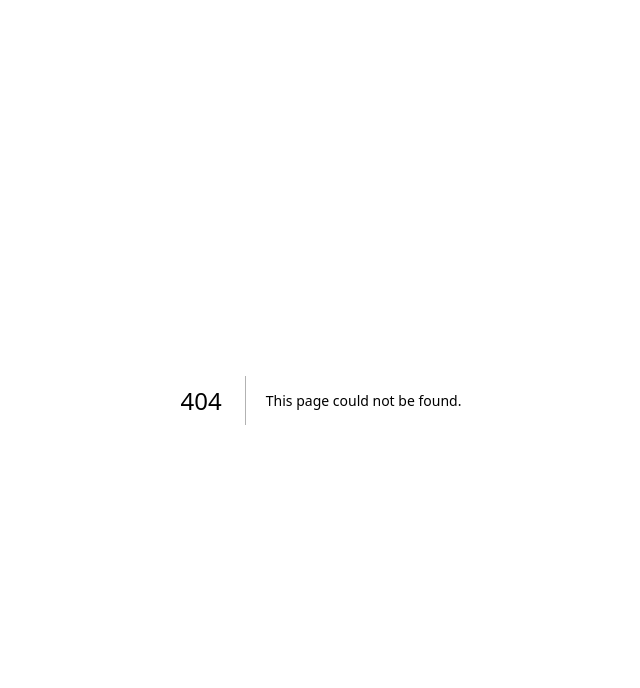
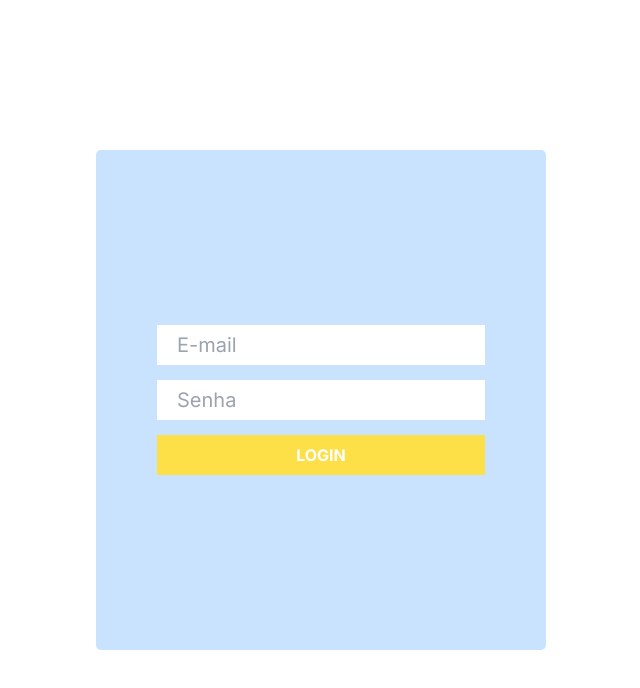
Before and after one commit to denisfl1/Control_of_Student_Grades-FrontEnd, a Next.js app: page /loginpage in a window 1280 px wide. Before the commit this address had no page. Shown: the top 688 px of the page, without its empty margins (319-959 px from the left). Built offline with nearby package versions, Linux system fonts and the light colour scheme.

Commit message:
firstCommit

```diff
--- a/src/app/globals.css
+++ b/src/app/globals.css
@@ -2,32 +2,26 @@
 @tailwind components;
 @tailwind utilities;
 
-:root {
-  --foreground-rgb: 0, 0, 0;
-  --background-start-rgb: 214, 219, 220;
-  --background-end-rgb: 255, 255, 255;
+
+
+.loginContent{
+  width: 450px;
+  height: 500px;
+  border-radius: 5px;
 }
 
-@media (prefers-color-scheme: dark) {
-  :root {
-    --foreground-rgb: 255, 255, 255;
-    --background-start-rgb: 0, 0, 0;
-    --background-end-rgb: 0, 0, 0;
-  }
+.loginContent input{
+  height: 40px;
+  margin-bottom: 15px;
+  padding-left: 20px;
+  padding-right: 20px;
+  font-size: 20px;
+
 }
 
-body {
-  color: rgb(var(--foreground-rgb));
-  background: linear-gradient(
-      to bottom,
-      transparent,
-      rgb(var(--background-end-rgb))
-    )
-    rgb(var(--background-start-rgb));
+.loginContent button{
+  height: 40px;
+  width: 100%;
+  color: white;
+  font-weight: bold;
 }
-
-@layer utilities {
-  .text-balance {
-    text-wrap: balance;
-  }
-}
--- /dev/null
+++ b/src/app/loginpage/page.tsx
@@ -0,0 +1,19 @@
+
+import Login from "@/components/login"
+
+export default function loginPage(){
+
+
+
+    return(
+        <div className="flex m-auto min-h-screen w-full justify-center items-center">
+
+          <Login></Login>
+
+        </div>
+
+
+    )
+
+
+}
--- a/src/app/page.tsx
+++ b/src/app/page.tsx
@@ -1,113 +1,18 @@
-import Image from "next/image";
+
+import Header from "@/components/header";
 
 export default function Home() {
+
+  const HandleLogin=()=>{
+
+    console.log("clicado")
+
+}
+
+
   return (
-    <main className="flex min-h-screen flex-col items-center justify-between p-24">
-      <div className="z-10 w-full max-w-5xl items-center justify-between font-mono text-sm lg:flex">
-        <p className="fixed left-0 top-0 flex w-full justify-center border-b border-gray-300 bg-gradient-to-b from-zinc-200 pb-6 pt-8 backdrop-blur-2xl dark:border-neutral-800 dark:bg-zinc-800/30 dark:from-inherit lg:static lg:w-auto  lg:rounded-xl lg:border lg:bg-gray-200 lg:p-4 lg:dark:bg-zinc-800/30">
-          Get started by editing&nbsp;
-          <code className="font-mono font-bold">src/app/page.tsx</code>
-        </p>
-        <div className="fixed bottom-0 left-0 flex h-48 w-full items-end justify-center bg-gradient-to-t from-white via-white dark:from-black dark:via-black lg:static lg:size-auto lg:bg-none">
-          <a
-            className="pointer-events-none flex place-items-center gap-2 p-8 lg:pointer-events-auto lg:p-0"
-            href="https://vercel.com?utm_source=create-next-app&utm_medium=appdir-template&utm_campaign=create-next-app"
-            target="_blank"
-            rel="noopener noreferrer"
-          >
-            By{" "}
-            <Image
-              src="/vercel.svg"
-              alt="Vercel Logo"
-              className="dark:invert"
-              width={100}
-              height={24}
-              priority
-            />
-          </a>
-        </div>
-      </div>
-
-      <div className="relative z-[-1] flex place-items-center before:absolute before:h-[300px] before:w-full before:-translate-x-1/2 before:rounded-full before:bg-gradient-radial before:from-white before:to-transparent before:blur-2xl before:content-[''] after:absolute after:-z-20 after:h-[180px] after:w-full after:translate-x-1/3 after:bg-gradient-conic after:from-sky-200 after:via-blue-200 after:blur-2xl after:content-[''] before:dark:bg-gradient-to-br before:dark:from-transparent before:dark:to-blue-700 before:dark:opacity-10 after:dark:from-sky-900 after:dark:via-[#0141ff] after:dark:opacity-40 sm:before:w-[480px] sm:after:w-[240px] before:lg:h-[360px]">
-        <Image
-          className="relative dark:drop-shadow-[0_0_0.3rem_#ffffff70] dark:invert"
-          src="/next.svg"
-          alt="Next.js Logo"
-          width={180}
-          height={37}
-          priority
-        />
-      </div>
-
-      <div className="mb-32 grid text-center lg:mb-0 lg:w-full lg:max-w-5xl lg:grid-cols-4 lg:text-left">
-        <a
-          href="https://nextjs.org/docs?utm_source=create-next-app&utm_medium=appdir-template&utm_campaign=create-next-app"
-          className="group rounded-lg border border-transparent px-5 py-4 transition-colors hover:border-gray-300 hover:bg-gray-100 hover:dark:border-neutral-700 hover:dark:bg-neutral-800/30"
-          target="_blank"
-          rel="noopener noreferrer"
-        >
-          <h2 className="mb-3 text-2xl font-semibold">
-            Docs{" "}
-            <span className="inline-block transition-transform group-hover:translate-x-1 motion-reduce:transform-none">
-              -&gt;
-            </span>
-          </h2>
-          <p className="m-0 max-w-[30ch] text-sm opacity-50">
-            Find in-depth information about Next.js features and API.
-          </p>
-        </a>
-
-        <a
-          href="https://nextjs.org/learn?utm_source=create-next-app&utm_medium=appdir-template-tw&utm_campaign=create-next-app"
-          className="group rounded-lg border border-transparent px-5 py-4 transition-colors hover:border-gray-300 hover:bg-gray-100 hover:dark:border-neutral-700 hover:dark:bg-neutral-800/30"
-          target="_blank"
-          rel="noopener noreferrer"
-        >
-          <h2 className="mb-3 text-2xl font-semibold">
-            Learn{" "}
-            <span className="inline-block transition-transform group-hover:translate-x-1 motion-reduce:transform-none">
-              -&gt;
-            </span>
-          </h2>
-          <p className="m-0 max-w-[30ch] text-sm opacity-50">
-            Learn about Next.js in an interactive course with&nbsp;quizzes!
-          </p>
-        </a>
-
-        <a
-          href="https://vercel.com/templates?framework=next.js&utm_source=create-next-app&utm_medium=appdir-template&utm_campaign=create-next-app"
-          className="group rounded-lg border border-transparent px-5 py-4 transition-colors hover:border-gray-300 hover:bg-gray-100 hover:dark:border-neutral-700 hover:dark:bg-neutral-800/30"
-          target="_blank"
-          rel="noopener noreferrer"
-        >
-          <h2 className="mb-3 text-2xl font-semibold">
-            Templates{" "}
-            <span className="inline-block transition-transform group-hover:translate-x-1 motion-reduce:transform-none">
-              -&gt;
-            </span>
-          </h2>
-          <p className="m-0 max-w-[30ch] text-sm opacity-50">
-            Explore starter templates for Next.js.
-          </p>
-        </a>
-
-        <a
-          href="https://vercel.com/new?utm_source=create-next-app&utm_medium=appdir-template&utm_campaign=create-next-app"
-          className="group rounded-lg border border-transparent px-5 py-4 transition-colors hover:border-gray-300 hover:bg-gray-100 hover:dark:border-neutral-700 hover:dark:bg-neutral-800/30"
-          target="_blank"
-          rel="noopener noreferrer"
-        >
-          <h2 className="mb-3 text-2xl font-semibold">
-            Deploy{" "}
-            <span className="inline-block transition-transform group-hover:translate-x-1 motion-reduce:transform-none">
-              -&gt;
-            </span>
-          </h2>
-          <p className="m-0 max-w-[30ch] text-balance text-sm opacity-50">
-            Instantly deploy your Next.js site to a shareable URL with Vercel.
-          </p>
-        </a>
-      </div>
-    </main>
-  );
+   <div>
+    <Header></Header>
+   </div>
+  )
 }
--- /dev/null
+++ b/src/components/header.tsx
@@ -0,0 +1,24 @@
+
+"use client"
+
+export default function Header(){
+
+
+
+return(
+
+
+    <div className="flex justify-between items-center bg-zinc-300 h-[100px]">
+        <div>Logo</div>
+
+        <ul >
+
+            <li  className="mr-20">
+                Sair
+            </li>
+        </ul>
+    </div>
+
+)
+
+}
--- /dev/null
+++ b/src/components/login.tsx
@@ -0,0 +1,41 @@
+
+
+"use client"
+
+export default function login(){
+
+    function handleLogin(){
+
+
+    alert("logado")
+
+
+
+    }
+
+
+    return(
+
+        <div className="loginContent flex relative  m-auto  bg-blue-300 bg-opacity-50 " >
+
+            <form className="flex flex-col m-auto">
+
+                <input placeholder="E-mail" type="email" name="email"></input>
+
+
+                <input placeholder="Senha" type="text" name="text"></input>
+
+
+                <button onClick={handleLogin} className="bg-yellow-300">LOGIN</button>
+
+            </form>
+
+
+        </div>
+
+
+
+    )
+
+
+}
```
